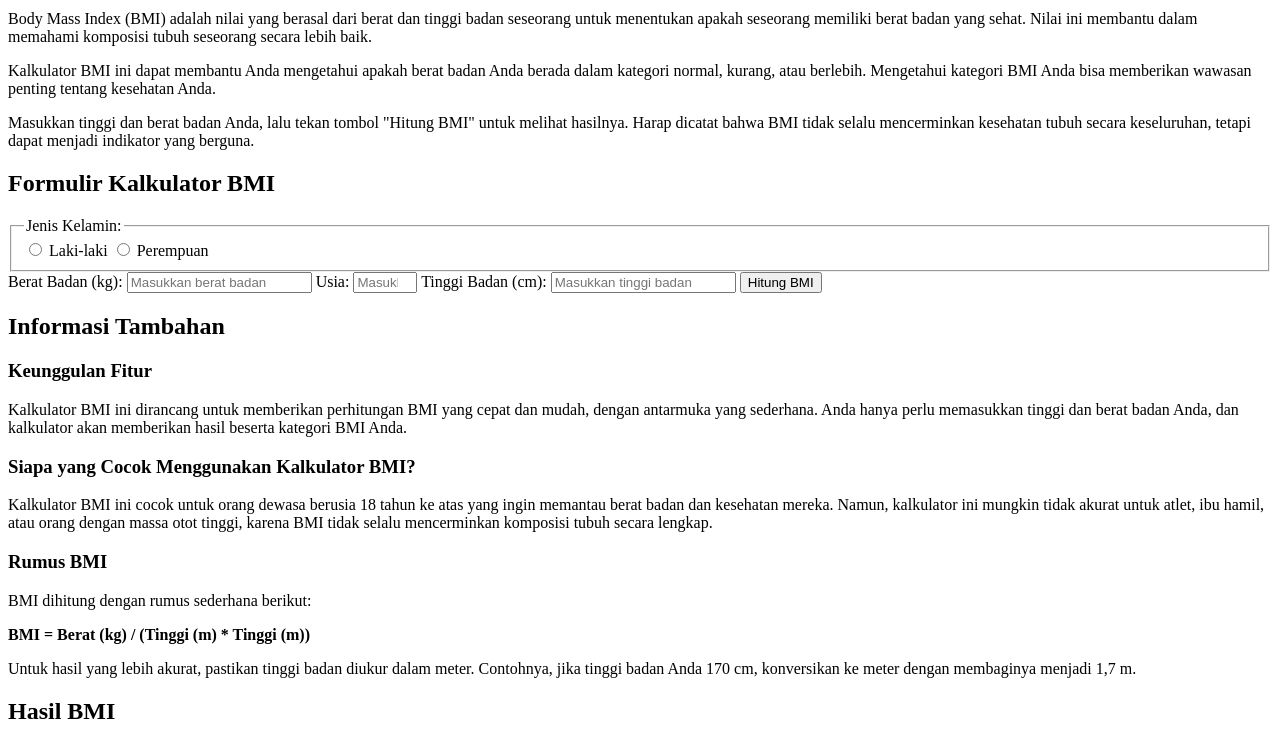
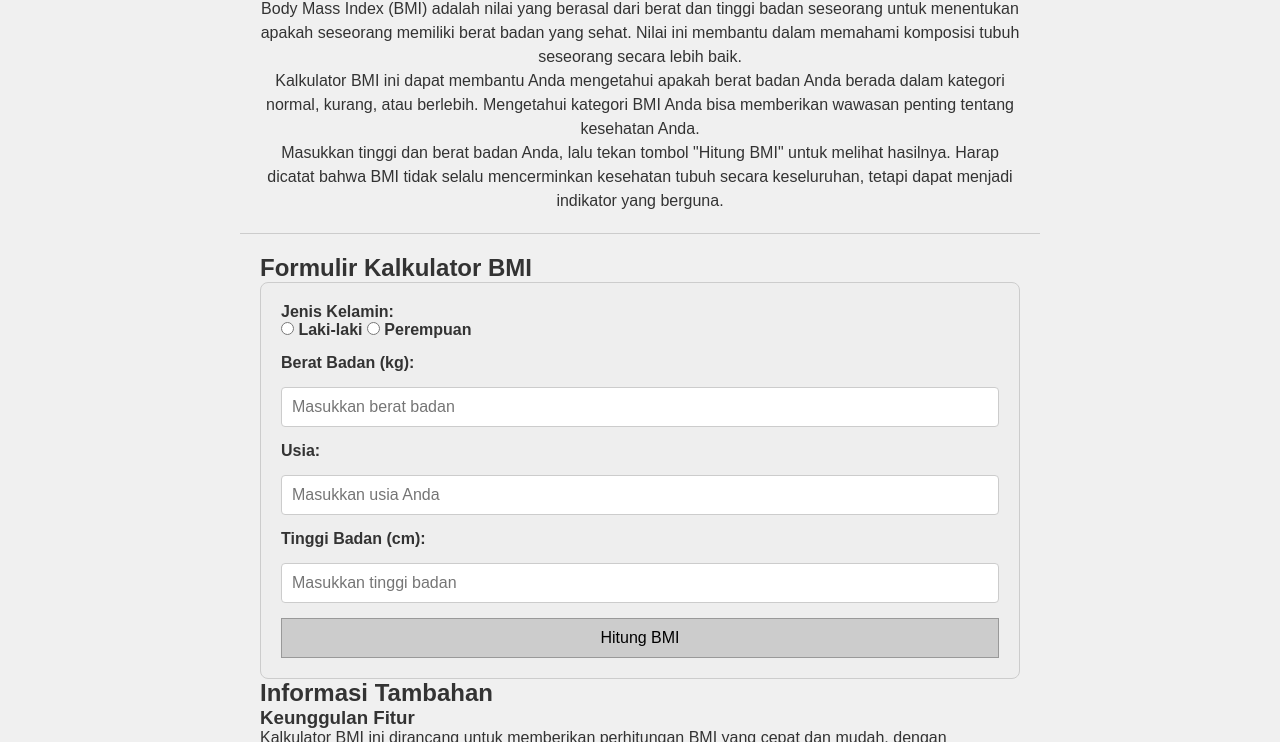
Before and after one commit to revou-fundamental-course/28-oct-24-Manasciel1, a plain HTML site: page index.html in a window 1280 px wide. Shown: the part 70-812 px from the top of the page. Drawn offline with Linux system fonts and the light colour scheme.

Commit message:
Update index.html

```diff
--- a/index.html
+++ b/index.html
@@ -5,7 +5,7 @@
     <meta charset="UTF-8">
     <meta name="viewport" content="width=device-width, initial-scale=1.0">
     <title>BMI Calculator</title>
-    <link rel="stylesheet" href="">
+    <link rel="stylesheet" href="css\styles.css">
 </head>
 
 <body>
```
